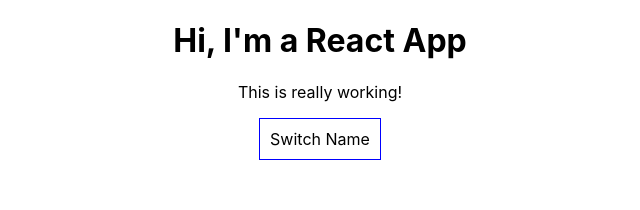
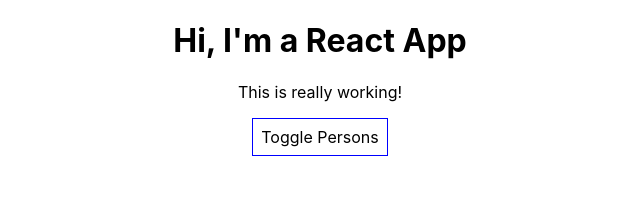
Before and after one commit to Haro10/React, a React (Create React App) app: page / in a window 1280 px wide. Shown: the top 210 px of the page, without its empty margins (320-960 px from the left). Built offline with nearby package versions, Linux system fonts and the light colour scheme.

Commit message:
add key for each item

```diff
--- a/src/App.js
+++ b/src/App.js
@@ -5,27 +5,17 @@
 class App extends Component {
   state = {
     persons: [
-      { name: 'Max', age: 28 },
-      { name: 'Manu', age: 29 },
-      { name: 'Stephanie', age: 26 }
+      { id:'1', name: 'Max', age: 28 },
+      { id:'2', name: 'Manu', age: 29 },
+      { id:'3', name: 'Stephanie', age: 26 }
     ],
     otherState: 'some other value',
     showPersons: false
   }
 
-  switchNameHandler = (newName) => {
-    // console.log('Was clicked!');
-    // DON'T DO THIS: this.state.persons[0].name = 'Maximilian';
-    this.setState( {
-      persons: [
-        { name: newName, age: 28 },
-        { name: 'Manu', age: 29 },
-        { name: 'Stephanie', age: 27 }
-      ]
-    } )
-  }
 
-  nameChangedHandler = (event) => {
+
+  nameChangedHandler = ( event ) => {
     this.setState( {
       persons: [
         { name: 'Max', age: 28 },
@@ -35,9 +25,21 @@
     } )
   }
 
-  togglePersonHandler = () => {
+  togglePersonsHandler = () => {
     const doesShow = this.state.showPersons;
-    this.setState({showPersons: !doesShow});
+    this.setState( { showPersons: !doesShow } );
+  }
+
+  deletePersonHandler = (personIndex) => {
+  // const persons = this.state.persons;
+    // persons.splice(personIndex, 1); bad practice because changed the orignal array
+  //  persons.slice(personIndex, 1); Ok because not change the ogrinal array
+    const persons = [...this.state.persons]; // return a new array => ok
+    persons.splice(personIndex, 1);
+
+    this.setState({
+      persons: persons
+    })
   }
 
   render () {
@@ -45,31 +47,37 @@
       backgroundColor: 'white',
       font: 'inherit',
       border: '1px solid blue',
-  padding: '10px',
+      padding: '8px',
       cursor: 'pointer'
+    };
+
+    let persons = null;
+
+    if ( this.state.showPersons ) {
+      persons = (
+        <div>
+          {this.state.persons.map((person,index) => {
+            return <Person
+             click = {
+               () => this.deletePersonHandler(index)
+             }
+            name={person.name}
+            age={person.age}
+            key={person.id}
+            />
+          })}
+        </div>
+      );
     }
 
     return (
       <div className="App">
         <h1>Hi, I'm a React App</h1>
         <p>This is really working!</p>
-        <button style={style}
-        onClick={() => this.togglePersonHandler}>Switch Name</button>
-     { this.state.showPersons ?
-       <div>
-        <Person
-          name={this.state.persons[0].name}
-          age={this.state.persons[0].age} />
-        <Person
-          name={this.state.persons[1].name}
-          age={this.state.persons[1].age}
-          click={this.switchNameHandler.bind(this, 'Max!')}
-          changed={this.nameChangedHandler} >My Hobbies: Racing</Person>
-        <Person
-          name={this.state.persons[2].name}
-          age={this.state.persons[2].age} />
-      </div> : null
-     }
+        <button
+          style={style}
+          onClick={this.togglePersonsHandler}>Toggle Persons</button>
+        {persons}
       </div>
     );
     // return React.createElement('div', {className: 'App'}, React.createElement('h1', null, 'Does this work now?'));
```
Lines whose indentation alone changed are shown as unchanged.
